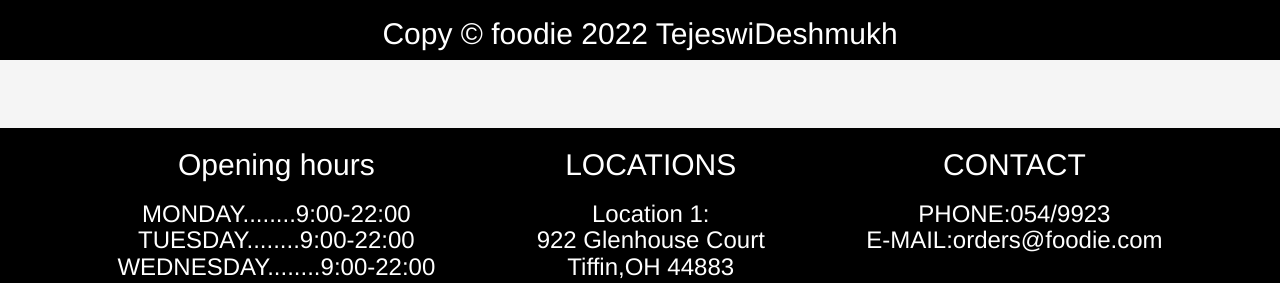
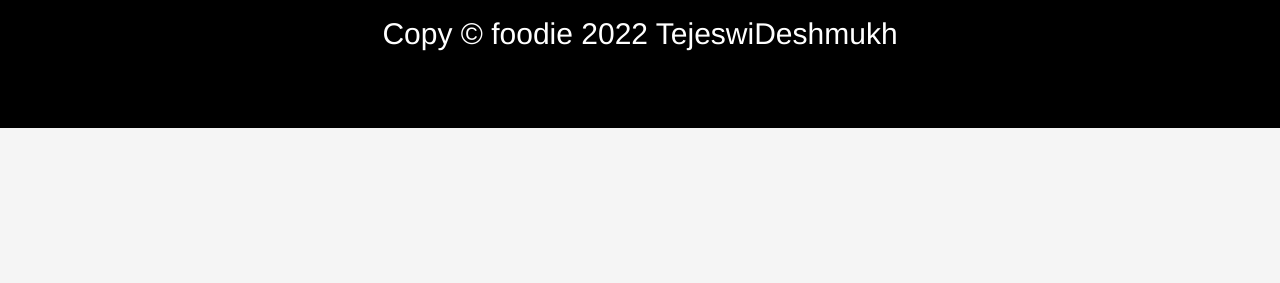
Before and after one commit to tan018236/tan0, a plain HTML site: page menu.html in a window 1280 px wide. Shown: the part 5472-5755 px from the top of the page. After the commit the page ends 5600 px from the top, so only its background shows below. Drawn offline with nearby package versions, Linux system fonts and the light colour scheme.

Commit message:
menu.css

```diff
--- a/menu.css
+++ b/menu.css
@@ -326,7 +326,7 @@ form input[type = submit]:hover{
    position: absolute;
    text-align: center;
    justify-content: center;
-   top:700%;
+   top:650%;
    height: 400px;
 }
 
```
